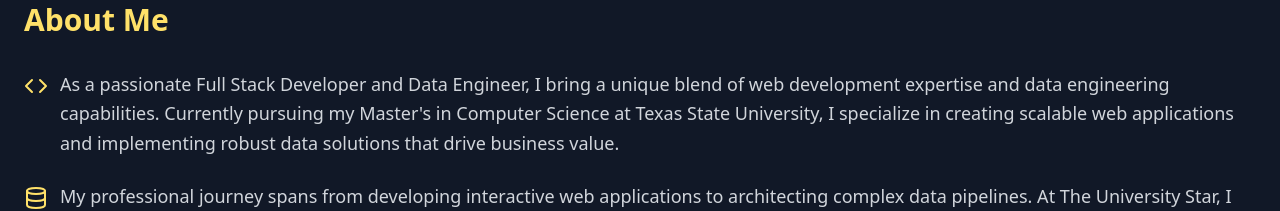
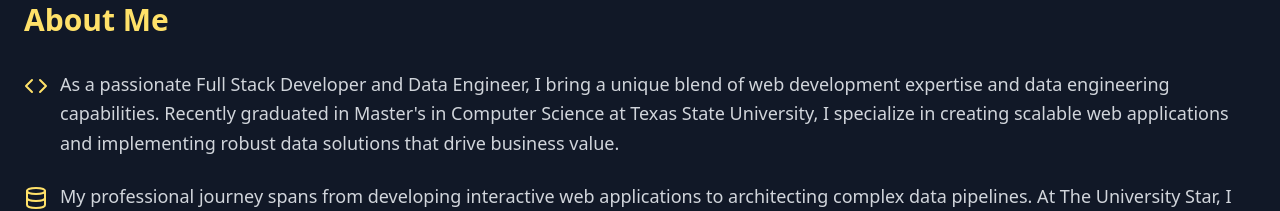
Before and after one commit to SIRI1023/Personal_portfolio, a React (Vite) app: page / in a window 1280 px wide. Shown: the part 542-753 px from the top of the page. Built offline with nearby package versions, Linux system fonts and the light colour scheme.

Commit message:
Update About.tsx

```diff
--- a/src/components/About.tsx
+++ b/src/components/About.tsx
@@ -11,7 +11,7 @@ export function About() {
             <div className="flex items-start space-x-3">
               <Code size={24} className="text-[#FFE169] mt-1 flex-shrink-0" />
               <p className="text-gray-300 text-lg leading-relaxed">
-                As a passionate Full Stack Developer and Data Engineer, I bring a unique blend of web development expertise and data engineering capabilities. Currently pursuing my Master's in Computer Science at Texas State University, I specialize in creating scalable web applications and implementing robust data solutions that drive business value.
+                As a passionate Full Stack Developer and Data Engineer, I bring a unique blend of web development expertise and data engineering capabilities. Recently graduated in Master's in Computer Science at Texas State University, I specialize in creating scalable web applications and implementing robust data solutions that drive business value.
               </p>
             </div>
 
```
